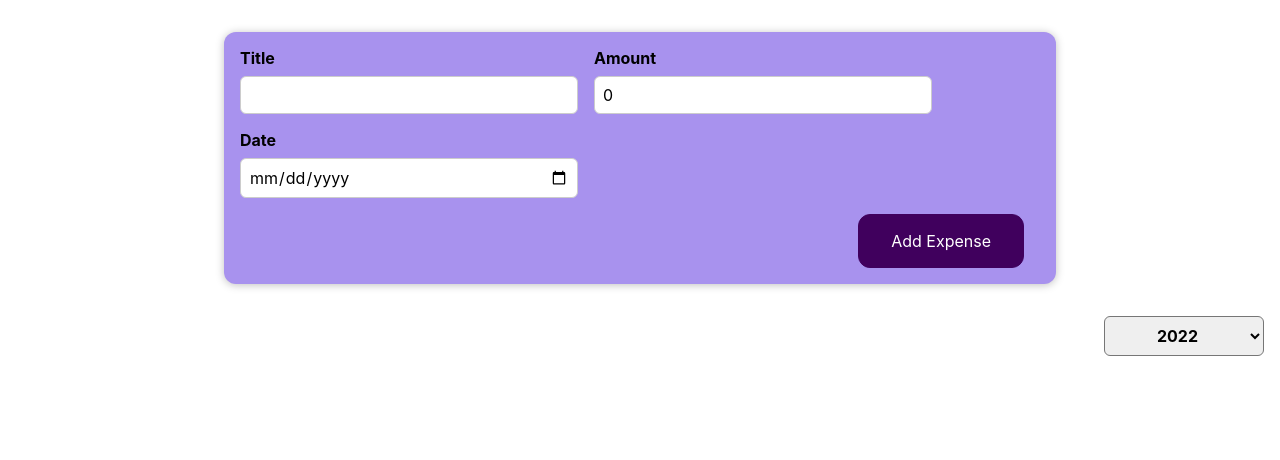
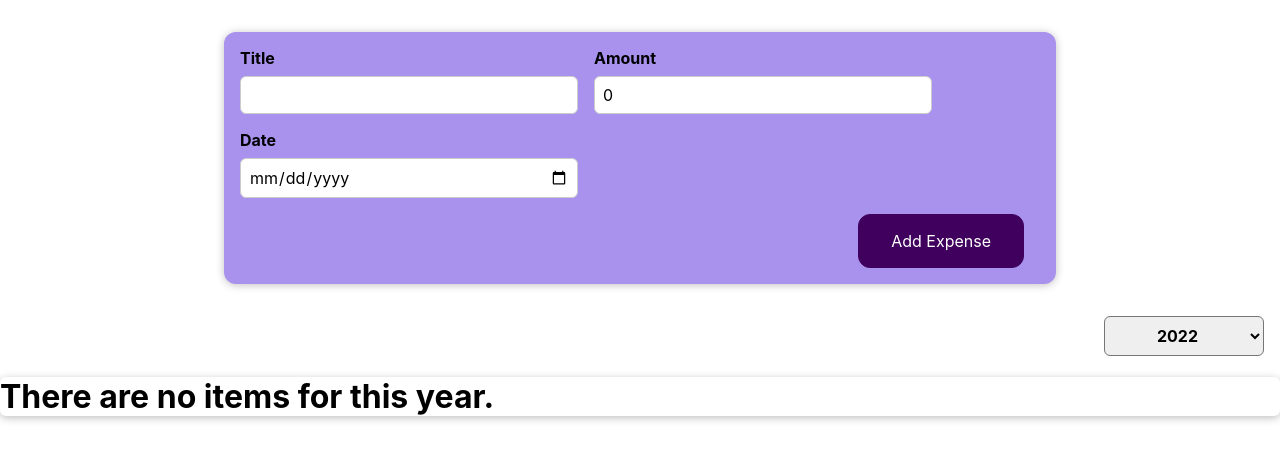
Before and after one commit to PatrickBoynton/expense-app, a React (Create React App) app: page / in a window 1280 px wide. Shown: the top 460 px of the page. Built offline with nearby package versions, Linux system fonts and the light colour scheme.

Commit message:
Added a ternary to display content if there is no expense item.

```diff
--- a/src/components/Expenses/Expenses.js
+++ b/src/components/Expenses/Expenses.js
@@ -9,13 +9,15 @@ const Expenses = ({ expenses }) => {
     const changeYear = (event) => {
         setYear(event.target.value);
     };
+    const filter = expenses.filter(expense => expense.date.getFullYear().toString() === year).map(expense =>
+        <ExpenseItem key={ expense.id }
+                     year={ year }
+                     expenses={ expense }/>);
     return (
         <>
             <ExpenseFilter onChangeYear={ changeYear }/>
             <Card>
-                { expenses.filter(expense => expense.date.getFullYear().toString() === year).map(expense => <ExpenseItem key={expense.id}
-                                                       year={ year }
-                                                       expenses={ expense }/>) }
+                { filter.length === 0 ? <h1>There are no items for this year.</h1> : filter }
             </Card>
         </>
     );
```
